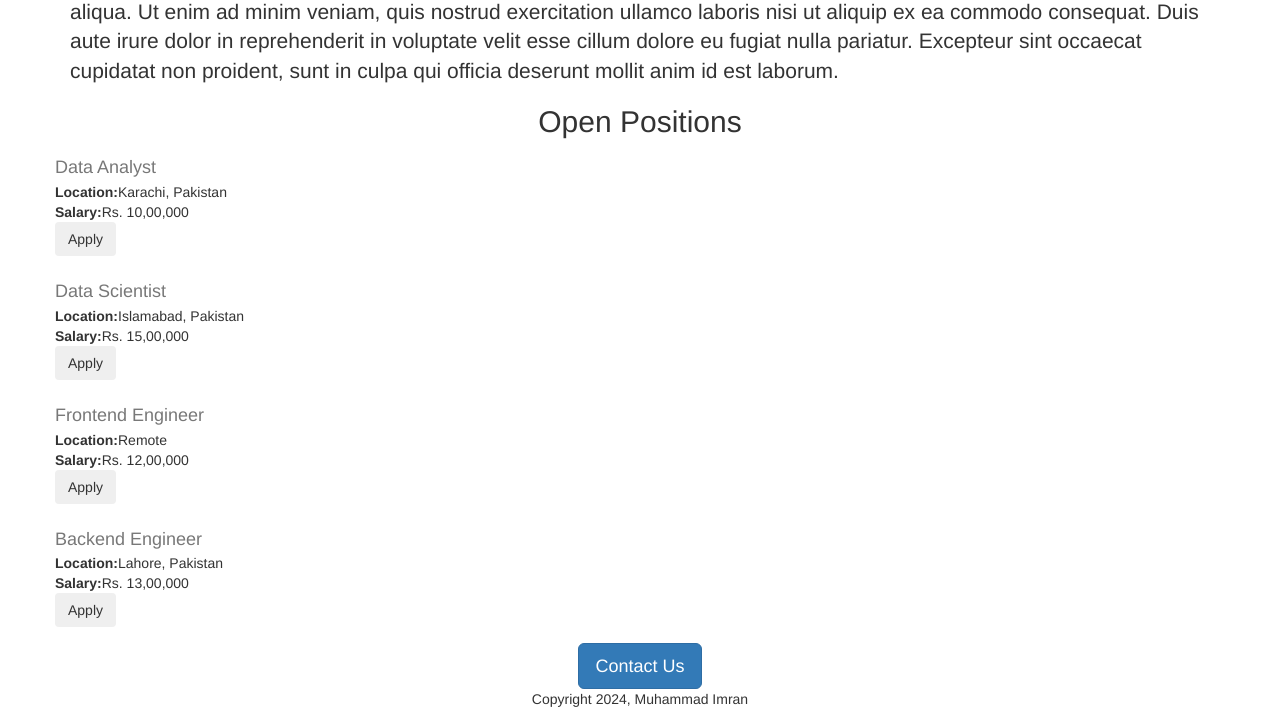
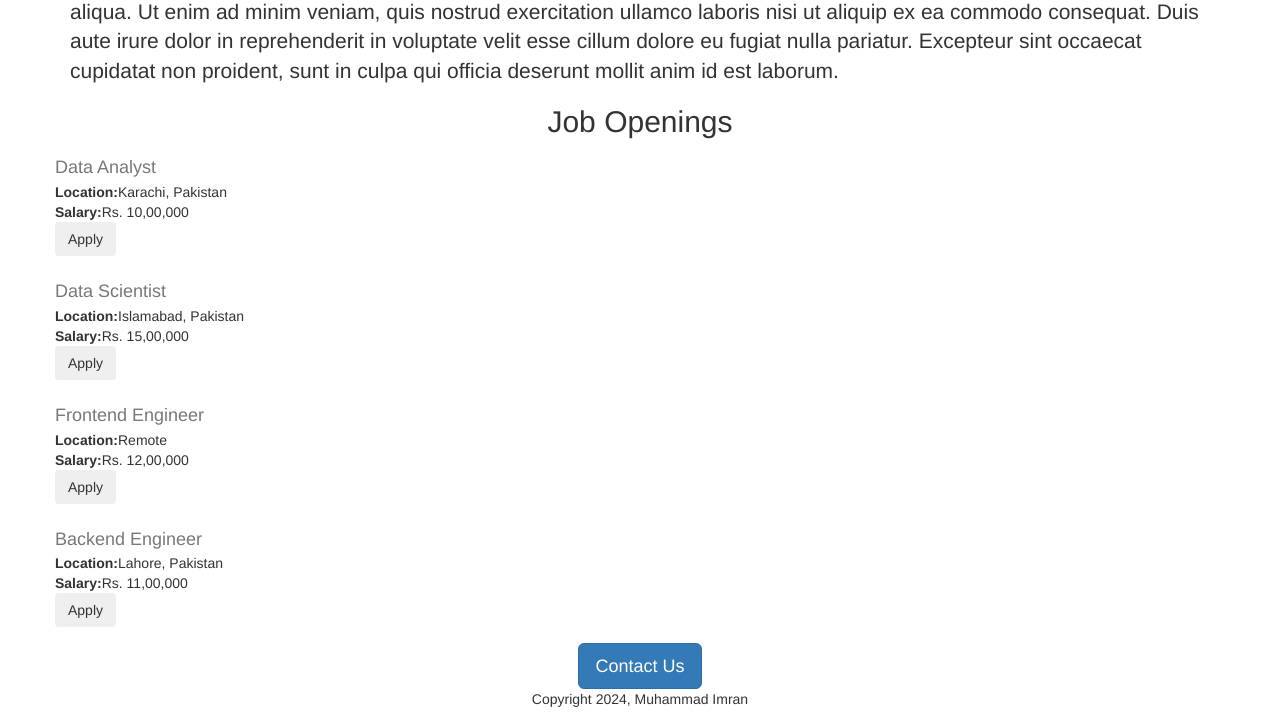
Before and after one commit to muhammadimran81/muhammadimran-careers-website-v2, a Flask app: page / in a window 1280 px wide. Shown: the part 525-1244 px from the top of the page. Run offline with Flask 3, Linux system fonts and the light colour scheme.

Commit message:
Made some changes

```diff
--- a/app.py
+++ b/app.py
@@ -25,7 +25,7 @@ Jobs=[
     'id':4,
     'title':'Backend Engineer',
     'location':'Lahore, Pakistan',
-    'salary':'Rs. 13,00,000'
+    'salary':'Rs. 11,00,000'
   }
 ]
 
--- a/templates/home.html
+++ b/templates/home.html
@@ -20,8 +20,8 @@
       <img class="img-fluid" id="banner"
         src="https://5022542f-b5bc-4baf-a3c4-7b606766f46b-00-3rheqb1empfzz.sisko.replit.dev/static/banner.jpg">
       <h2 class="text-center mt-2 mb-4">About Soft Horizon</h2>
-      <p class="lead">    Lorem ipsum dolor sit amet, consectetur               adipiscing elit, sed do eiusmod tempor incididunt           ut labore et dolore magna aliqua. Ut enim ad               minim veniam, quis nostrud exercitation ullamco           laboris nisi ut aliquip ex ea commodo consequat.           Duis aute irure dolor in reprehenderit in                  voluptate velit esse cillum dolore eu fugiat nulla         pariatur. Excepteur sint occaecat cupidatat non            proident, sunt in culpa qui officia deserunt               mollit anim id est laborum.</p>
-      <h2 class="text-center mt-2 mb-4">Open Positions</h2>
+      <p class="lead"> Lorem ipsum dolor sit amet, consectetur       adipiscing elit, sed do eiusmod tempor incididunt ut           labore et dolore magna aliqua. Ut enim ad                      minim veniam, quis nostrud exercitation ullamco                 laboris nisi ut aliquip ex ea commodo consequat.               Duis aute irure dolor in reprehenderit in                      voluptate velit esse cillum dolore eu fugiat nulla             pariatur. Excepteur sint occaecat cupidatat non                proident, sunt in culpa qui officia deserunt                   mollit anim id est laborum.</p>
+      <h2 class="text-center mt-2 mb-4">Job Openings</h2>
       <div>
       {% for job in jobs %}
         {% include 'jobitems.html' %}
@@ -29,7 +29,8 @@
       </div>
 
       <div class="text-center">
-         <button class="btn btn-primary btn-lg"">Contact Us</button>
+         <button class="btn btn-primary btn-lg"">Contact Us
+         </button>
         <p class="mt-2 mb-4">Copyright 2024, Muhammad Imran</p>
       </div>
     </div>
```
